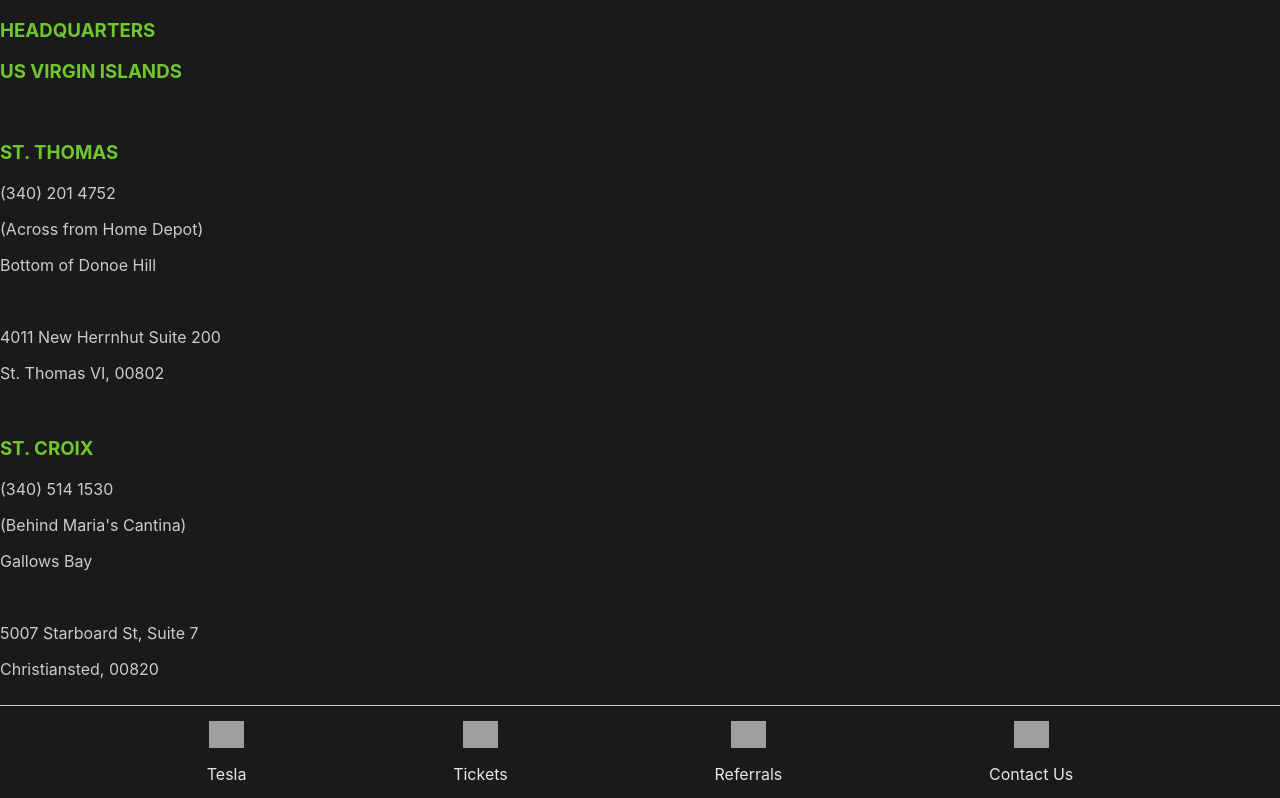
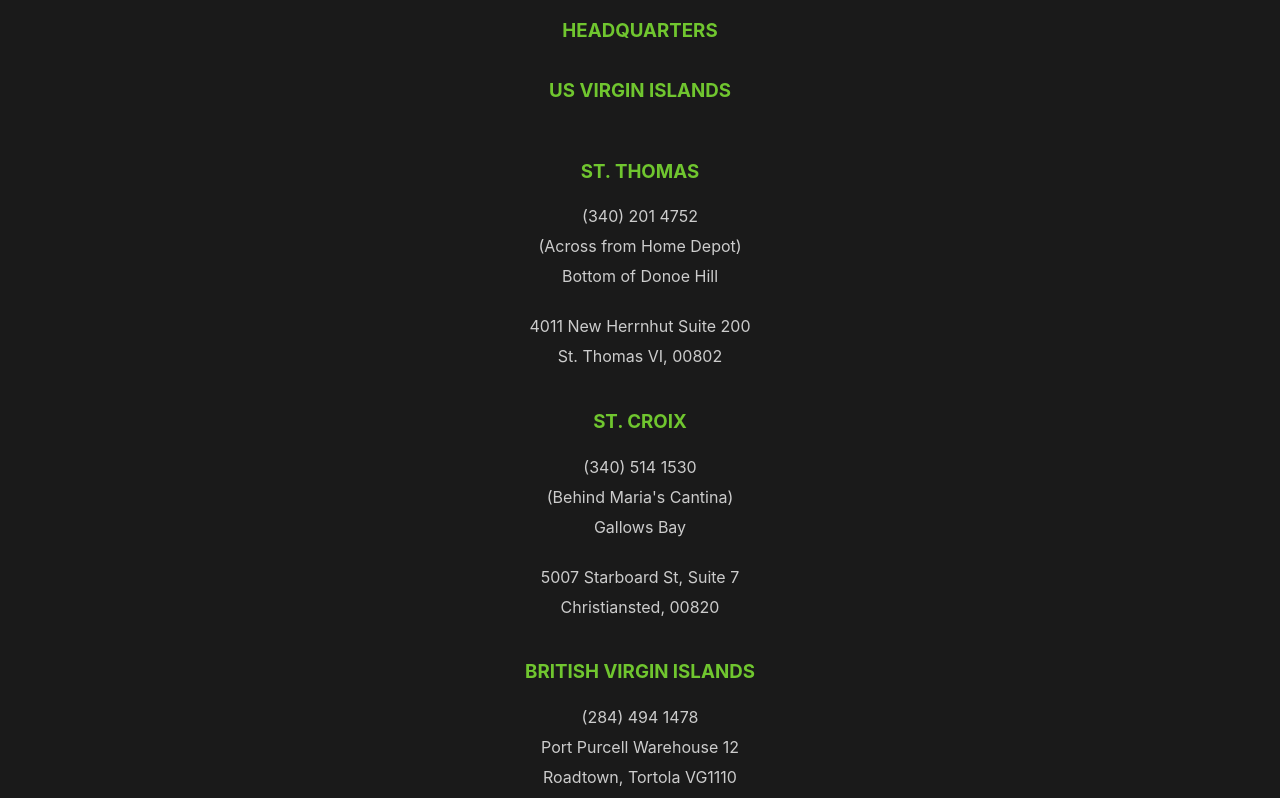
Before and after one commit to Joseph-Galante/ProSolar, a React (Create React App) app: page /contact in a window 1280 px wide. Shown: the top 798 px of the page. Built offline with nearby package versions, Linux system fonts and the light colour scheme; grey boxes are pictures that could not be loaded.

Commit message:
navbar hide on scroll down

```diff
--- a/src/App.js
+++ b/src/App.js
@@ -12,6 +12,25 @@ import NavBar from './components/NavBar';
 
 
 function App() {
+  // functions
+  /* When the user scrolls down, hide the navbar. When the user scrolls up, show the navbar */
+  let prevScrollpos = window.pageYOffset;
+  window.onscroll = function()
+  {
+    let currentScrollPos = window.pageYOffset;
+    if (prevScrollpos > currentScrollPos)
+    {
+      document.querySelector(".navbar").classList.remove("scroll");
+    }
+    else
+    {
+      document.querySelector(".navbar").classList.add("scroll");
+    }
+    prevScrollpos = currentScrollPos;
+  }
+
+
+
   return (
     <div className="App">
       <Route exact path="/" render={() => { return <Tesla /> }} />
--- a/src/index.css
+++ b/src/index.css
@@ -8,6 +8,11 @@ body {
   -moz-osx-font-smoothing: grayscale;
   background-color: hsl(0, 0%, 10%);
   color: hsl(0, 0%, 80%);
+  -ms-overflow-style: none;
+  scrollbar-width: none;
+}
+body::-webkit-scrollbar {
+  display: none;
 }
 
 code {
@@ -26,9 +31,11 @@ h1, h2, h3, h4 {
   align-items: center;
   background-color: hsl(0, 0%, 10%);
   color:hsl(0, 0%, 80%);
-  position: sticky;
+  position: fixed;
   bottom: 0;
+  width: 100%;
   border-top: 1px solid hsl(0, 0%, 80%);
+  transition: bottom 0.3s;
 }
 .nav-icon a {
   display: flex;
@@ -52,8 +59,53 @@ h1, h2, h3, h4 {
 .active img:nth-child(2), .nav-icon:hover img:nth-child(2) {
   display: initial;
 }
+.scroll {
+  bottom: -120px;
+}
+
+/* =========================================== TESLA =========================================== */
+.tesla-page {
+  display: flex;
+  flex-direction: column;
+  justify-content: center;
+  align-items: center;
+  text-align: end;
+}
+
+/* =========================================== TICKETS =========================================== */
+.tickets-page {
+  display: flex;
+  flex-direction: column;
+  justify-content: center;
+  align-items: center;
+  text-align: end;
+}
 
 /* =========================================== REFERRALS =========================================== */
+.referrals-page {
+  display: flex;
+  flex-direction: column;
+  justify-content: center;
+  align-items: center;
+  text-align: end;
+}
+.referral-form {
+  display: flex;
+  flex-direction: column;
+  justify-content: center;
+  align-items: flex-start;
+}
 .required {
   color: hsl(0, 100%, 50%);
 }
+
+/* =========================================== CONTACT =========================================== */
+.contact-page {
+  display: flex;
+  flex-direction: column;
+  justify-content: center;
+  align-items: center;
+}
+.contact-page p {
+  margin: 5px 0;
+}
```
